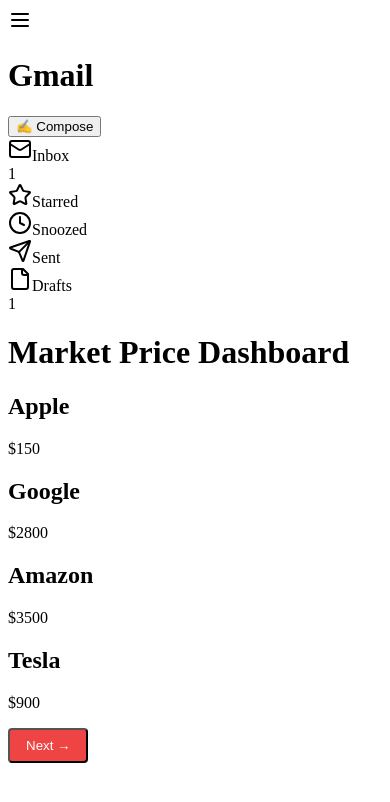
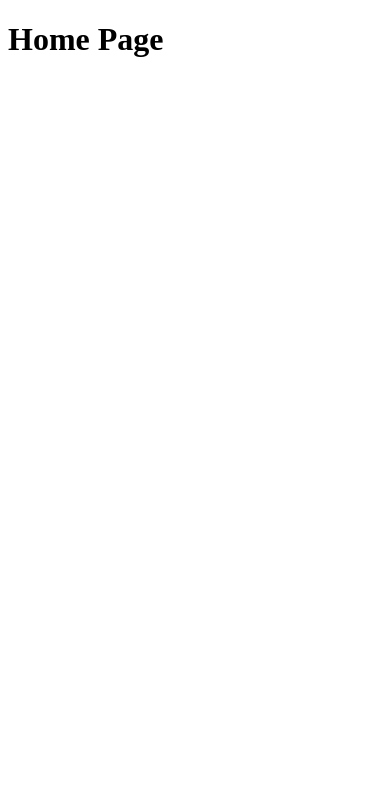
Before and after one commit to Muthu031/Task_Tracker_UI, a React (Vite) app: page / in a window 390 px wide. Shown: the top 802 px of the page. Built offline with nearby package versions, Linux system fonts and the light colour scheme.

Commit message:
[ MK ] - remove all unwanted files

```diff
--- a/src/components/MarketDashboard.tsx
+++ /dev/null
@@ -1,34 +0,0 @@
-import React from "react";
-import MarketPriceCard from "./MarketPriceCard";
-import NextButton from "../elements/NextButton";
-// import { buttonStyles } from "../styles/nextbutton";
-
-// Static market data
-const marketData = [
-  { name: "Apple", price: "$150" },
-  { name: "Google", price: "$2800" },
-  { name: "Amazon", price: "$3500" },
-  { name: "Tesla", price: "$900" },
-
-];
-
-const MarketDashboard: React.FC = () => {
-
-  return (
-    <div className="min-h-screen bg-gray-100 p-6">
-      <h1 className="text-2xl font-bold mb-6 text-center">Market Price Dashboard</h1>
-      <div className="flex flex-wrap gap-4 justify-center">
-        {marketData.map((item) => (
-          <MarketPriceCard key={item.name} name={item.name} price={item.price} />
-        ))}
-        <NextButton
-        route= "/not-found"
-        variant ='danger'
-        children= ''
-        />
-      </div>
-    </div>
-  );
-};
-
-export default MarketDashboard;
--- a/src/components/MarketPriceCard.tsx
+++ /dev/null
@@ -1,14 +0,0 @@
-import React from "react";
-import { Card, CardContent } from "./view/card";
-
-
-const MarketPriceCard: React.FC<{ name: string; price: string }> = ({ name, price }) => (
-  <Card className="p-4 w-full md:w-1/4">
-    <CardContent className="text-center">
-      <h2 className="text-lg font-bold">{name}</h2>
-      <p className="text-xl text-green-600">{price}</p>
-    </CardContent>
-  </Card>
-);
-
-export default MarketPriceCard;
--- a/src/components/MenuBar.tsx
+++ /dev/null
@@ -1,55 +0,0 @@
-import React, { useState } from "react";
-import { Mail, Star, Clock, Send, File, Menu } from "lucide-react";
-
-const menuItems = [
-  { name: "Inbox", icon: <Mail />, count: 1 },
-  { name: "Starred", icon: <Star /> },
-  { name: "Snoozed", icon: <Clock /> },
-  { name: "Sent", icon: <Send /> },
-  { name: "Drafts", icon: <File />, count: 1 },
-];
-
-const Sidebar: React.FC = () => {
-  const [active, setActive] = useState("Inbox");
-
-  return (
-    <div className="w-64 bg-gray-100 h-screen p-4">
-      {/* Header */}
-      <div className="flex items-center space-x-2 mb-6">
-        <Menu className="w-6 h-6" />
-        <h1 className="text-xl font-bold">Gmail</h1>
-      </div>
-
-      {/* Compose Button */}
-      <button className="bg-blue-500 text-white w-full py-2 rounded-lg flex items-center justify-center space-x-2 mb-4">
-        ✍️ <span>Compose</span>
-      </button>
-
-      {/* Menu Items */}
-      <nav className="space-y-2">
-        {menuItems.map((item) => (
-          <div
-            key={item.name}
-            className={`flex items-center justify-between p-2 rounded-lg cursor-pointer
-              ${
-                active === item.name ? "bg-blue-200" : "hover:bg-gray-200"
-              }`}
-            onClick={() => setActive(item.name)}
-          >
-            <div className="flex items-center space-x-2">
-              {item.icon}
-              <span>{item.name}</span>
-            </div>
-            {item.count && (
-              <span className="text-sm bg-gray-300 px-2 rounded-full">
-                {item.count}
-              </span>
-            )}
-          </div>
-        ))}
-      </nav>
-    </div>
-  );
-};
-
-export default Sidebar;
--- a/src/components/NotFound.tsx
+++ /dev/null
@@ -1,17 +0,0 @@
-import React from "react";
-import BackButton from "../elements/BackButtons";
-import { backbuttonStyles } from "../styles/backbutton";
-
-const NotFound: React.FC = () => {
-  return (
-    <div className="text-center text-red-500 font-bold text-xl p-6">
-      404 - Page Not Found
-      <BackButton
-      route="/"
-      style = {backbuttonStyles}
-      />
-    </div>
-  );
-};
-
-export default NotFound;
--- a/src/components/user/userData.ts
+++ /dev/null
@@ -1,6 +0,0 @@
-export const userProfileData = {
-    name: 'Muthukumaran',
-    phone: '8838336941',
-    address: 'North Street',
-    pin: 234235,
-  };
--- a/src/components/view/card.tsx
+++ /dev/null
@@ -1,16 +0,0 @@
-import React from "react";
-
-interface CardProps {
-  children: React.ReactNode;
-  className?: string;
-}
-
-export const Card: React.FC<CardProps> = ({ children, className = "" }) => {
-  return (
-    <div className={`bg-white rounded-lg shadow-md p-4 ${className}`}>{children}</div>
-  );
-};
-
-export const CardContent: React.FC<{ children: React.ReactNode; className?: string }> = ({ children, className = "" }) => {
-  return <div className={`p-2 ${className}`}>{children}</div>;
-};
--- a/src/elements/BackButtons.tsx
+++ /dev/null
@@ -1,35 +0,0 @@
-import React, { CSSProperties } from 'react';
-import { useNavigate } from 'react-router-dom';
-
-interface BackButtonProps {
-  route?: string;
-  style?: CSSProperties;
-  children?: string;
-}
-
-const BackButton: React.FC<BackButtonProps> = ({
-  route,
-  style,
-  children = 'backward'
-}) => {
-  const navigate = useNavigate();
-
-  const handleClick = () => {
-    if (route) {
-      navigate(route);
-    } else {
-      navigate(-1);
-    }
-  };
-
-  return (
-    <button
-      style={style}
-      onClick={handleClick}
-    >
-      {children || '← Back'}
-    </button>
-  );
-};
-
-export default BackButton;
--- a/src/elements/NextButton.tsx
+++ /dev/null
@@ -1,41 +0,0 @@
-import React, { CSSProperties } from 'react';
-import { useNavigate } from 'react-router-dom';
-import { nextButtonStyles } from '../styles/nextbutton';
-
-
-interface NextButtonProps {
-    route: string;
-    style?: CSSProperties;
-    variant?: keyof typeof nextButtonStyles ;
-    children?: string;
-    disabled?: boolean;
-  }
-
-const NextButton: React.FC<NextButtonProps> = ({
-  route,
-  variant = 'disabled',
-  disabled = false,
-  children = 'forward'
-}) => {
-  const navigate = useNavigate();
-
-  const handleClick = () => {
-    if (!disabled) {
-        navigate(route);
-      }
-  };
-  const baseStyle = disabled ? nextButtonStyles.disabled : nextButtonStyles[variant];
-
-  return (
-    <button
-      style = {baseStyle}
-      onClick={handleClick}
-      disabled={disabled}
-    >
-      {children || 'Next →'}
-
-    </button>
-  );
-};
-
-export default NextButton;
--- a/src/routers/routes.tsx
+++ b/src/routers/routes.tsx
@@ -1,26 +1,17 @@
-import React from "react";
 import { BrowserRouter as Router, Routes, Route } from "react-router-dom";
-import MarketDashboard from "../components/MarketDashboard";
-import NotFound from "../components/NotFound";
-import Sidebar from "../components/MenuBar";
 
-
-export const AppRouter: React.FC = () => {
+ const AppRouter: React.FC = () => {
   return (
     <Router>
       <Routes>
-        <Route path="/" element={
-          <>
-            <Sidebar/>
-            <div className="container mx-auto p-4">
-              <MarketDashboard />
-            </div>
-          </>
-        } />
-        <Route path="/not-found" element={<NotFound />} />
+        <Route path="/" element={<Home />} />
+        <Route path="/about" element={<About />} />
       </Routes>
     </Router>
   );
 };
 
+// Example components
+const Home: React.FC = () => <h1>Home Page</h1>;
+const About: React.FC = () => <h1>About Page</h1>;
 export default AppRouter;
--- a/src/styles/backbutton.ts
+++ /dev/null
@@ -1,9 +0,0 @@
-export const backbuttonStyles: React.CSSProperties = {
-    padding: "10px 20px",
-    backgroundColor: "#007bff",
-    color: "white",
-    border: "none",
-    borderRadius: "8px",
-    cursor: "pointer",
-    transition: "background 0.3s ease-in-out",
-  };
--- a/src/styles/nextbutton.ts
+++ /dev/null
@@ -1,61 +0,0 @@
-export const buttonStyles: React.CSSProperties = {
-  padding: "10px 20px",
-  backgroundColor: "#007bff",
-  color: "white",
-  border: "none",
-  borderRadius: "8px",
-  cursor: "pointer",
-  transition: "background 0.3s ease-in-out",
-};
-
-
-import React from "react";
-
-export const nextButtonStyles: Record<
-  string,
-  React.CSSProperties
-> = {
-  primary: {
-    backgroundColor: "#3b82f6", // Equivalent to Tailwind's bg-blue-500
-    color: "white",
-    padding: "8px 16px",
-    borderRadius: "4px",
-    transition: "background 0.3s ease-in-out",
-  },
-  secondary: {
-    backgroundColor: "#6b7280", // Equivalent to Tailwind's bg-gray-500
-    color: "white",
-    padding: "8px 16px",
-    borderRadius: "4px",
-    transition: "background 0.3s ease-in-out",
-  },
-  success: {
-    backgroundColor: "#10b981", // Equivalent to Tailwind's bg-green-500
-    color: "white",
-    padding: "8px 16px",
-    borderRadius: "4px",
-    transition: "background 0.3s ease-in-out",
-  },
-  danger: {
-    backgroundColor: "#ef4444", // Equivalent to Tailwind's bg-red-500
-    color: "white",
-    padding: "8px 16px",
-    borderRadius: "4px",
-    transition: "background 0.3s ease-in-out",
-  },
-  outline: {
-    backgroundColor: "transparent",
-    border: "2px solid #3b82f6", // Equivalent to Tailwind's border-blue-500
-    color: "#3b82f6",
-    padding: "8px 16px",
-    borderRadius: "4px",
-    transition: "background 0.3s ease-in-out",
-  },
-  disabled: {
-    backgroundColor: "#d1d5db", // Equivalent to Tailwind's bg-gray-300
-    color: "#6b7280",
-    padding: "8px 16px",
-    borderRadius: "4px",
-    cursor: "not-allowed",
-  },
-};
```
Also changed, not shown: src/components/user/profile.tsx (deleted, +0 -22 lines).
